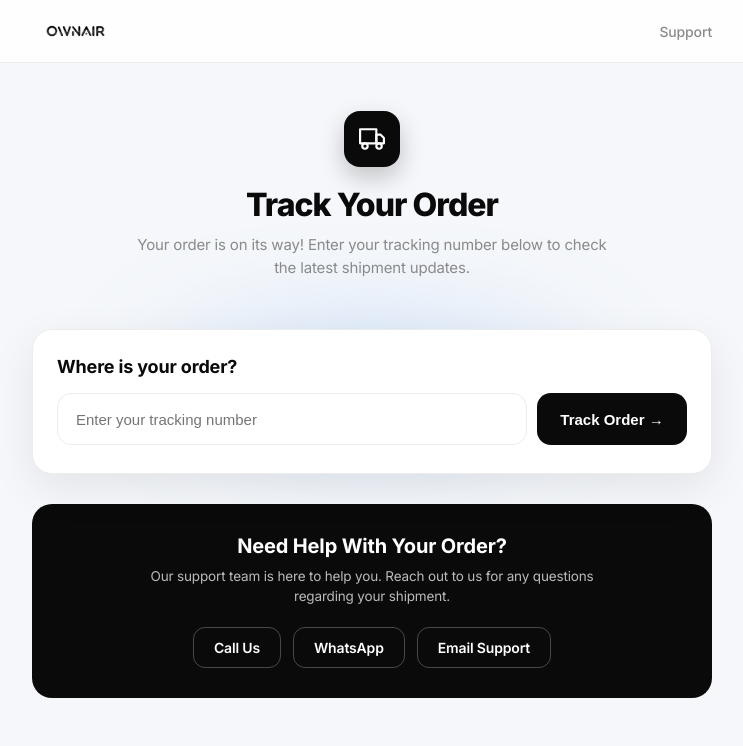
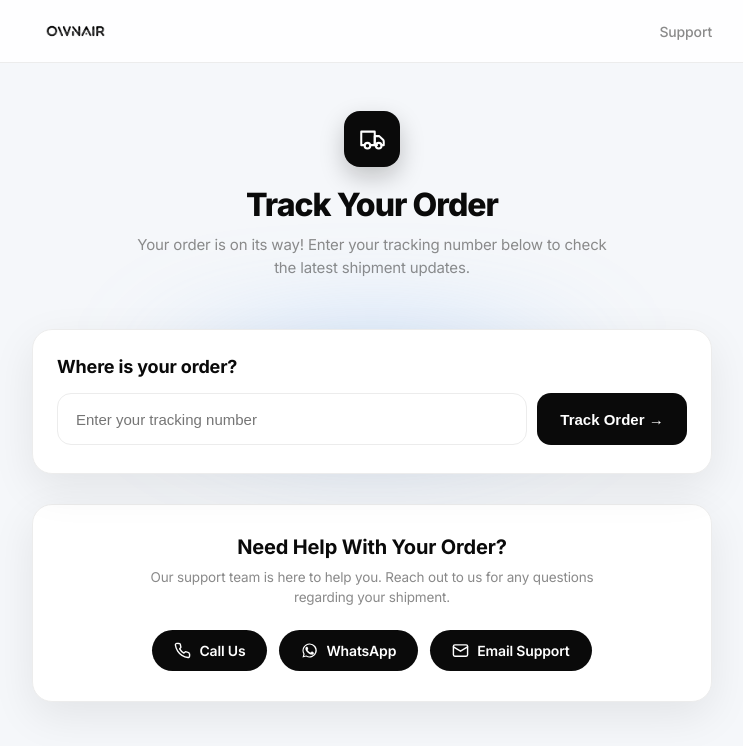
Before and after one commit to Ownair-store/ownair-tracking, a Next.js app: page / in a window 1280 px wide. Shown: the top 746 px of the page, without its empty margins (268-1011 px from the left). Built offline with nearby package versions, Linux system fonts and the light colour scheme.

Commit message:
Updated the support buttons component

```diff
--- a/app/globals.css
+++ b/app/globals.css
@@ -135,21 +135,23 @@ a { color: inherit; text-decoration: none; }
 .courier-link { display: inline-block; margin-top: 22px; font-size: 14px; font-weight: 600; color: var(--ink); border-bottom: 1.5px solid var(--ink); padding-bottom: 1px; transition: opacity 0.15s; }
 .courier-link:hover { opacity: 0.6; }
 
-/* ===== Support card ===== */
 .support-card {
-  background: var(--ink); color: #fff;
+  background: var(--card); color: var(--text);
+  border: 1px solid var(--line); box-shadow: var(--shadow);
   border-radius: 20px; padding: 30px 26px; text-align: center;
   margin: 0 0 48px; animation: fadeUp 0.5s ease both;
 }
 .support-card h3 { margin: 0 0 8px; font-size: 20px; font-weight: 700; }
-.support-card p { margin: 0 auto 20px; font-size: 13.5px; color: rgba(255,255,255,0.72); max-width: 460px; line-height: 1.5; }
+.support-card p { margin: 0 auto 22px; font-size: 13.5px; color: var(--muted); max-width: 460px; line-height: 1.5; }
 .support-btns { display: flex; gap: 12px; justify-content: center; flex-wrap: wrap; }
 .sbtn {
-  padding: 11px 20px; border-radius: 12px; font-size: 14px; font-weight: 600;
-  color: #fff; border: 1px solid rgba(255,255,255,0.25); background: transparent;
-  transition: background 0.16s, border-color 0.16s, transform 0.12s;
+  display: inline-flex; align-items: center; gap: 8px;
+  padding: 12px 22px; border-radius: 999px; font-size: 14px; font-weight: 600;
+  color: #fff; background: var(--ink); border: none;
+  transition: background 0.16s, transform 0.12s, box-shadow 0.16s;
 }
-.sbtn:hover { background: rgba(255,255,255,0.1); border-color: rgba(255,255,255,0.5); transform: translateY(-1px); }
+.sbtn svg { width: 17px; height: 17px; flex-shrink: 0; }
+.sbtn:hover { background: var(--ink-2); transform: translateY(-1px); box-shadow: 0 8px 18px rgba(0,0,0,0.18); }
 
 /* ===== Mobile ===== */
 @media (max-width: 540px) {
--- a/components/TrackingApp.jsx
+++ b/components/TrackingApp.jsx
@@ -53,11 +53,11 @@ export default function TrackingApp({ initialAwb = "" }) {
       <main className="container">
         <section className="hero">
           <div className="hero-icon">
-            <svg viewBox="0 0 24 24" width="26" height="26" fill="none" stroke="currentColor" strokeWidth="2" strokeLinecap="round" strokeLinejoin="round">
-              <rect x="1" y="3" width="15" height="13" />
-              <polygon points="16 8 20 8 23 11 23 16 16 16 16 8" />
-              <circle cx="5.5" cy="18.5" r="2.5" />
-              <circle cx="18.5" cy="18.5" r="2.5" />
+            <svg viewBox="0 0 24 24" width="27" height="27" fill="none" stroke="currentColor" strokeWidth="1.8" strokeLinecap="round" strokeLinejoin="round">
+              <path d="M10 17h4V5H2v12h3" />
+              <path d="M20 17h2v-3.3a2 2 0 0 0-.6-1.4L18 9h-4v8h2" />
+              <circle cx="7.5" cy="17.5" r="2.5" />
+              <circle cx="17.5" cy="17.5" r="2.5" />
             </svg>
           </div>
           <h1>Track Your Order</h1>
@@ -177,9 +177,18 @@ function SupportCard() {
       <h3>Need Help With Your Order?</h3>
       <p>Our support team is here to help you. Reach out to us for any questions regarding your shipment.</p>
       <div className="support-btns">
-        <a className="sbtn" href="tel:+919226267775">Call Us</a>
-        <a className="sbtn" href="https://wa.me/919226267775" target="_blank" rel="noreferrer">WhatsApp</a>
-        <a className="sbtn" href="mailto:support@ownairstore.com">Email Support</a>
+        <a className="sbtn" href="tel:+919226267775">
+          <svg viewBox="0 0 24 24" fill="none" stroke="currentColor" strokeWidth="2" strokeLinecap="round" strokeLinejoin="round"><path d="M22 16.9v3a2 2 0 0 1-2.2 2 19.8 19.8 0 0 1-8.6-3.1 19.5 19.5 0 0 1-6-6A19.8 19.8 0 0 1 2 4.2 2 2 0 0 1 4 2h3a2 2 0 0 1 2 1.7c.1.9.3 1.8.6 2.6a2 2 0 0 1-.5 2.1L8 9.6a16 16 0 0 0 6 6l1.2-1.1a2 2 0 0 1 2.1-.5c.8.3 1.7.5 2.6.6a2 2 0 0 1 1.7 2z" /></svg>
+          Call Us
+        </a>
+        <a className="sbtn" href="https://wa.me/919226267775" target="_blank" rel="noreferrer">
+          <svg viewBox="0 0 24 24" fill="currentColor"><path d="M17.5 14.4c-.3-.2-1.7-.8-2-.9-.3-.1-.5-.2-.7.2-.2.3-.8.9-.9 1.1-.2.2-.3.2-.6.1-.3-.2-1.2-.5-2.3-1.4-.9-.8-1.4-1.7-1.6-2-.2-.3 0-.5.1-.6.1-.1.3-.3.4-.5.1-.2.2-.3.3-.5.1-.2 0-.4 0-.5-.1-.1-.7-1.6-.9-2.2-.2-.6-.5-.5-.7-.5h-.6c-.2 0-.5.1-.8.4-.3.3-1 1-1 2.5s1.1 2.9 1.2 3.1c.2.2 2.1 3.2 5.1 4.5.7.3 1.3.5 1.7.6.7.2 1.4.2 1.9.1.6-.1 1.7-.7 1.9-1.4.2-.7.2-1.3.2-1.4-.1-.2-.3-.2-.6-.4z" /><path d="M12 2a10 10 0 0 0-8.6 15l-1.3 4.8 4.9-1.3A10 10 0 1 0 12 2zm0 18.3c-1.5 0-3-.4-4.3-1.2l-.3-.2-3 .8.8-2.9-.2-.3A8.3 8.3 0 1 1 12 20.3z" /></svg>
+          WhatsApp
+        </a>
+        <a className="sbtn" href="mailto:support@ownairstore.com">
+          <svg viewBox="0 0 24 24" fill="none" stroke="currentColor" strokeWidth="2" strokeLinecap="round" strokeLinejoin="round"><rect x="2" y="4" width="20" height="16" rx="2" /><path d="m22 7-10 6L2 7" /></svg>
+          Email Support
+        </a>
       </div>
     </section>
   );
```
